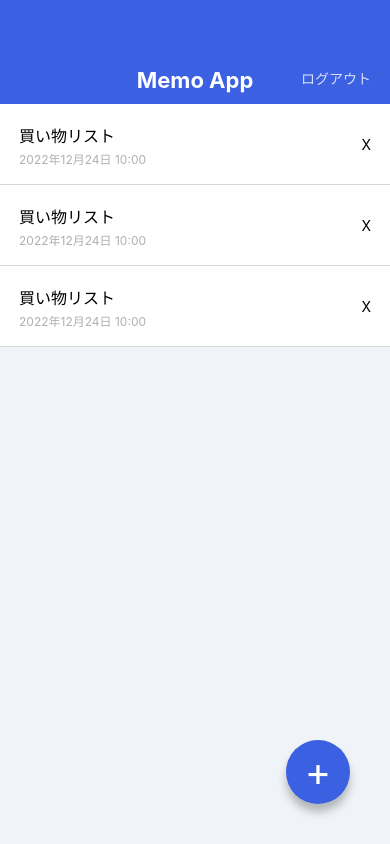
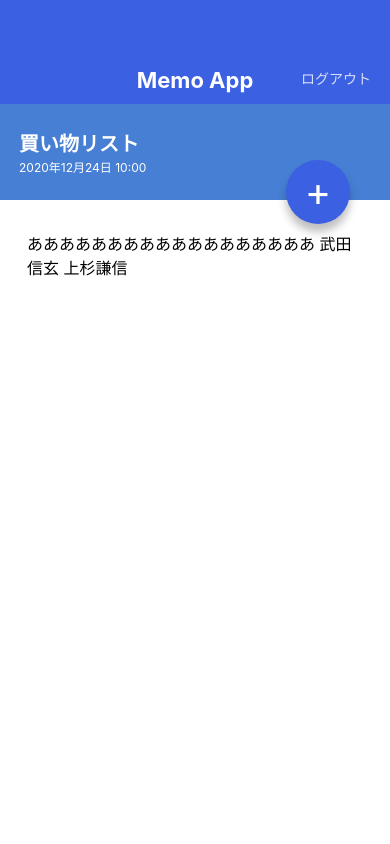
Before and after one commit to Hayato3961/MemoApp, a React Native app: screen / in a window 390 px wide. Built offline with nearby package versions, Linux system fonts and the light colour scheme.

Commit message:
Create MemoDetailScreen

```diff
--- a/App.jsx
+++ b/App.jsx
@@ -1,23 +1,10 @@
 import React from 'react';
-import { StyleSheet, View } from 'react-native';
 
-import AppBar from './src/components/AppBar';
-import MemoList from './src/components/MemoList';
-import CircleBotton from './src/components/CircleButton';
+import MemoListScreen from './src/screens/MemoListScreens';
+import MemoDetailScreen from './src/screens/MemoDetailScreen';
 
 export default function App() {
   return (
-    <View style={styles.container}>
-      <AppBar />
-      <MemoList />
-      <CircleBotton>+</CircleBotton>
-    </View>
+    <MemoDetailScreen />
   );
 }
-
-const styles = StyleSheet.create({
-  container: {
-    flex: 1,
-    backgroundColor: '#F0F4F8',
-  },
-});
--- a/src/components/CircleButton.jsx
+++ b/src/components/CircleButton.jsx
@@ -1,18 +1,23 @@
 import React from 'react';
 import { View, Text, StyleSheet } from 'react-native';
-import { string } from 'prop-types';
+import { string, shape } from 'prop-types';
 
 export default function circleBotton(props){
-  const { children } = props;
+  const {children, style} = props;
   return (
-    <View style={styles.circleBotton}>
+    <View style={[styles.circleBotton, style]}>
       <Text style={styles.circleBottonLabel}>{children}</Text>
     </View>
   );
 }
 
 circleBotton.propTypes = {
-  children: string.isRequired,
+   children: string.isRequired,
+   style: shape(),
+};
+
+circleBotton.defaultProps - {
+  style: null,
 };
 
 const styles = StyleSheet.create({
@@ -37,4 +42,4 @@
     fontSize: 40,
     lineHeight: 40,
   },
-})
+});
--- /dev/null
+++ b/src/screens/MemoDetailScreen.jsx
@@ -0,0 +1,58 @@
+import React from 'react';
+import { View, ScrollView,Text, StyleSheet } from 'react-native';
+
+import AppBar from '../components/AppBar'
+import CircleButton from '../components/CircleButton';
+
+export default function MemoDetailScreen () {
+  return (
+    <View style={styles.container}>
+      <AppBar />
+      <View style={styles.memoHeader}>
+        <Text style={styles.memoTitle}>買い物リスト</Text>
+        <Text style={styles.memoDate}>2020年12月24日 10:00</Text>
+      </View>
+      <ScrollView style={styles.memoBody}>
+        <Text style={styles.memoText}>
+          ああああああああああああああああああ
+          武田信玄
+          上杉謙信
+        </Text>
+      </ScrollView>
+      <CircleButton style={{ top : 160, bottom: 'auto' }}>+</CircleButton>
+    </View>
+  );
+}
+
+const styles = StyleSheet.create({
+  container: {
+    flex: 1,
+    backgroundColor: '#ffffff'
+  },
+  memoHeader: {
+    backgroundColor: '#467FD3',
+    height: 96,
+    justifyContent: 'center',
+    paddingVertical: 24,
+    paddingHorizontal: 19,
+  },
+  memoTitle: {
+    color: '#ffffff',
+    fontSize: 20,
+    lineHeight: 32,
+    fontWeight:'bold',
+  },
+  memoDate: {
+    color: '#ffffff',
+    fontSize: 12,
+    lineHeight: 16,
+  },
+  memoBody: {
+    paddingVertical: 32,
+    paddingHorizontal: 27,
+  },
+  memoText: {
+    fontSize: 16,
+    lineHeight: 24,
+  },
+});
--- /dev/null
+++ b/src/screens/MemoListScreens.jsx
@@ -0,0 +1,23 @@
+import React from "react";
+import { View, StyleSheet } from "react-native";
+
+import AppBar from '../components/AppBar';
+import MemoList from '../components/MemoList';
+import CircleBotton from '../components/CircleButton';
+
+export default function MemoListScreen () {
+  return (
+    <View style={styles.container}>
+      <AppBar />
+      <MemoList />
+      <CircleBotton>+</CircleBotton>
+    </View>
+  );
+}
+
+const styles = StyleSheet.create ({
+  container: {
+    flex: 1,
+    backgroundColor: '#F0F4F8',
+  },
+});
```
Also changed, not shown: .eslintrc.json.
